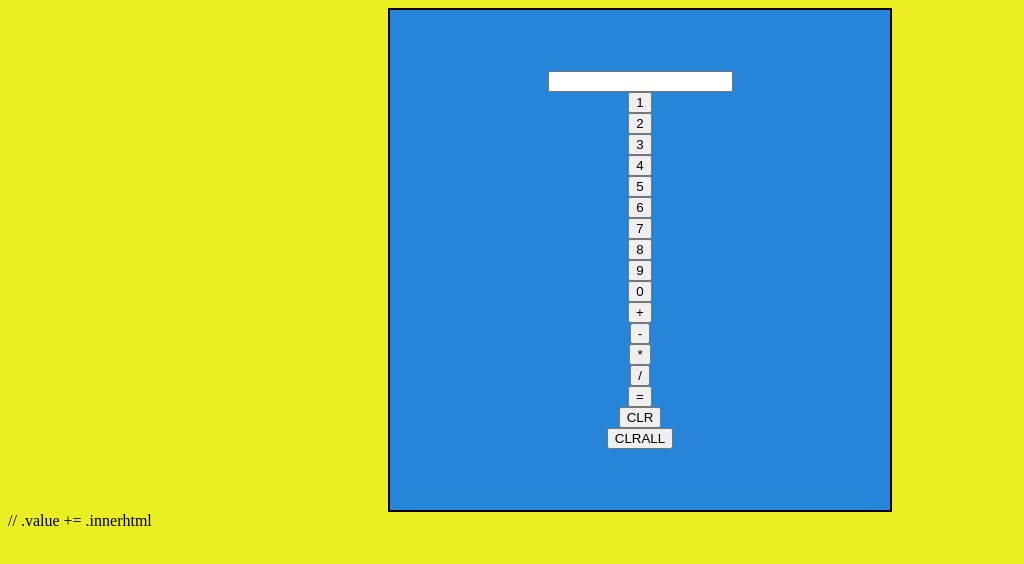
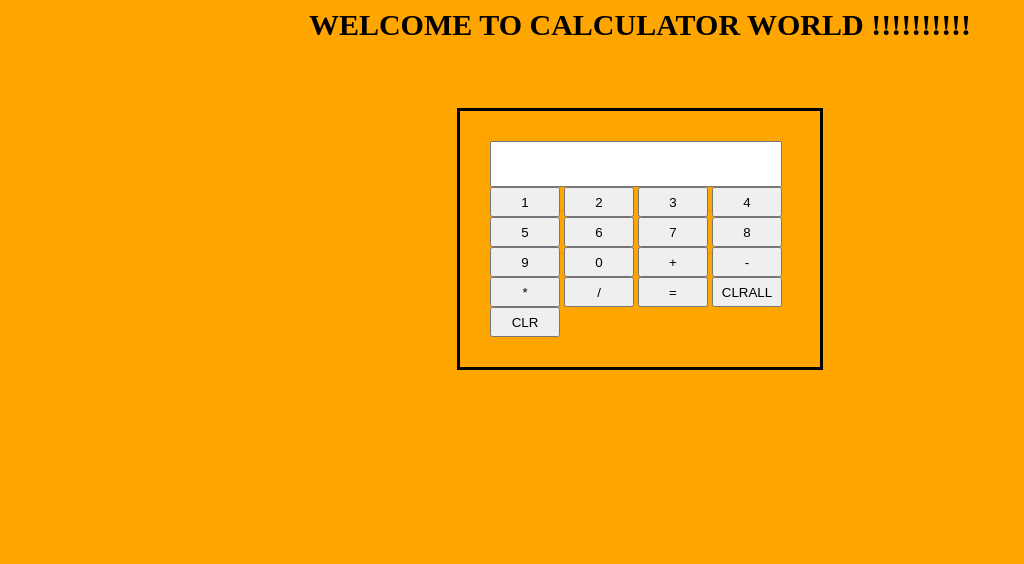
Before and after one commit to SanataniPrashant/javascript, a plain HTML site: page javascriptby/simple-calculator.html in a window 1280 px wide. Shown: the whole page, without its empty margins (0-1024 px from the left). Drawn offline with Linux system fonts and the light colour scheme.

Commit message:
calculator

```diff
--- a/javascriptby/index4.html
+++ b/javascriptby/simple-calculator.html
@@ -5,26 +5,38 @@
     <meta name="viewport" content="width=device-width, initial-scale=1.0">
     <title>Document</title>
     <style>
-        body{
-            background-color: rgb(235, 238, 35);
+        #ram{
+            width: 100%;
+            height: 100px;
+            font-size: 30px;
+            text-align: center;
+
         }
         #box{
-            padding: auto;
-            margin-top: 50px;
-            height: 500px;
-            width: 500px;
-            background-color: rgb(38, 133, 217);
+            padding: 30px;
+            width: 300px;
+            height: auto;
+            border: 3px solid black;
             margin: auto;
-            border: 2px solid black;
-            display: flex;
-            flex-direction: column;
-            align-items: center;
-            justify-content: center;
+            background-color: transparent;
+        }
+        #mybox{
+            width: 284px;
+            height: 40px;
+            font-size: 20px;
+            font-weight: bold;
+        }
+        button{
+            width: 70px;
+            height: 30px;
         }
 
     </style>
 </head>
-<body>
+<body bgcolor="orange">
+    <div id="ram">
+        <b>WELCOME TO CALCULATOR WORLD !!!!!!!!!!</b>
+    </div>
     <div id="box">
         <input id="mybox" type="text">
         <button id="btn1" onclick="document.getElementById('mybox').value += document.getElementById('btn1').innerHTML">1</button>
@@ -41,15 +53,21 @@
         <button id="btn-" onclick="document.getElementById('mybox').value += document.getElementById('btn-').innerHTML">-</button>
         <button id="btn*" onclick="document.getElementById('mybox').value += document.getElementById('btn*').innerHTML">*</button>
         <button id="btn/" onclick="document.getElementById('mybox').value += document.getElementById('btn/').innerHTML">/</button>
-        <button id="btn=" onclick="document.getElementById('mybox').value += eval(document.getElementById('mybox').innerHTML)">=</button>
-        <button id="btnclr" onclick="document.getElementById('mybox').value += document.getElementById('').innerHTML">CLR</button>
-        <button id="btnclrall" onclick="document.getElementById('mybox').value +=''">CLRALL</button>
+        <button id="btn=" onclick="document.getElementById('mybox').value = eval(document.getElementById('mybox').value)">=</button>
+        <button id="btnclrall" onclick="document.getElementById('mybox').value =''">CLRALL</button>
+
+        <button id="btnclr" onclick="clr()">CLR</button>
 
     </div>
 
 
-    <script src="./index4.js"></script>
+
+    <script>
+        function clr() {
+            let input = document.querySelector('#mybox');
+            let currentValue = input.value;
+            input.value = currentValue.slice(0, -1); // Remove the last character
+        }
+    </script>
 </body>
 </html>
-
-// .value += .innerhtml
```
Also changed, not shown: javascriptby/index4.js (deleted).
